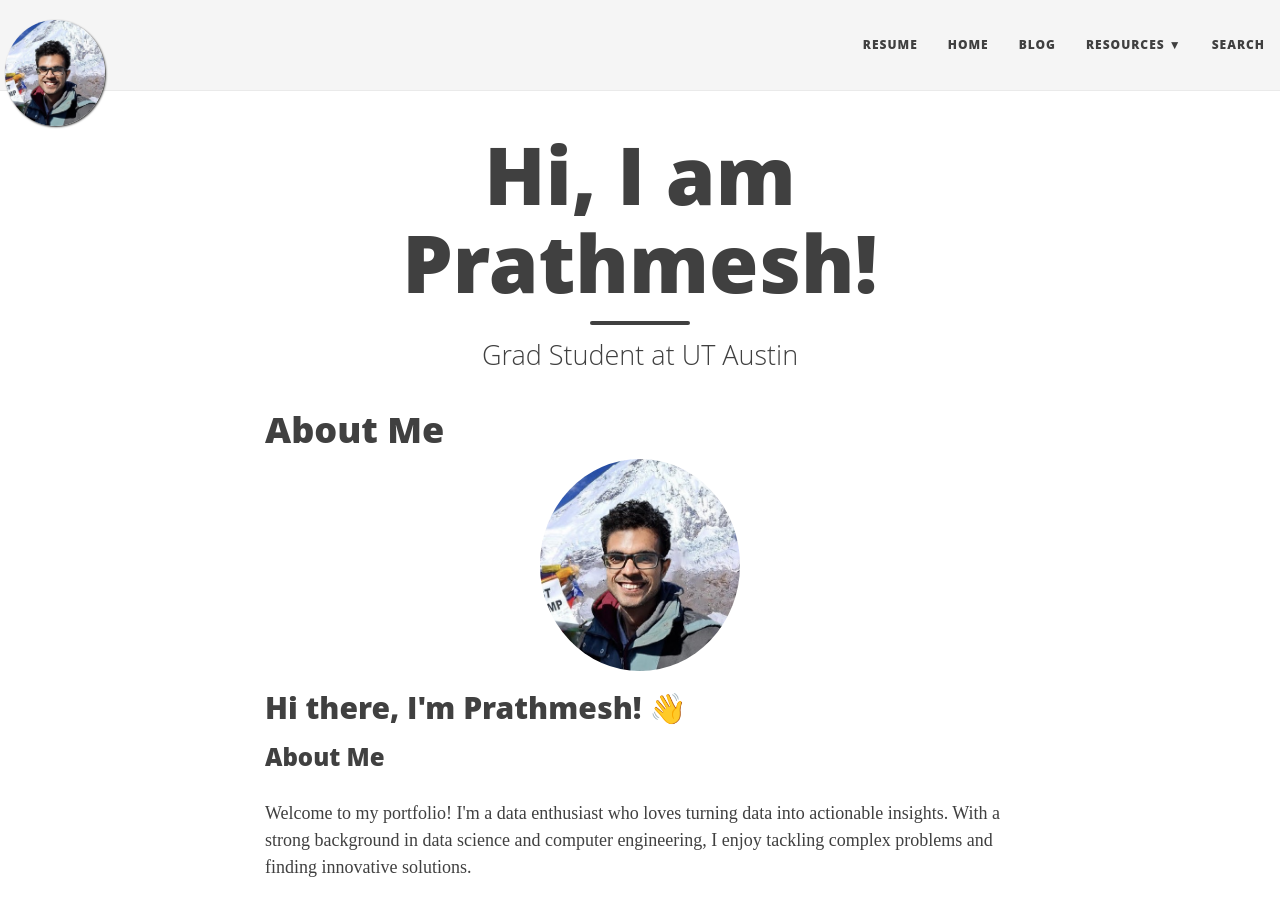
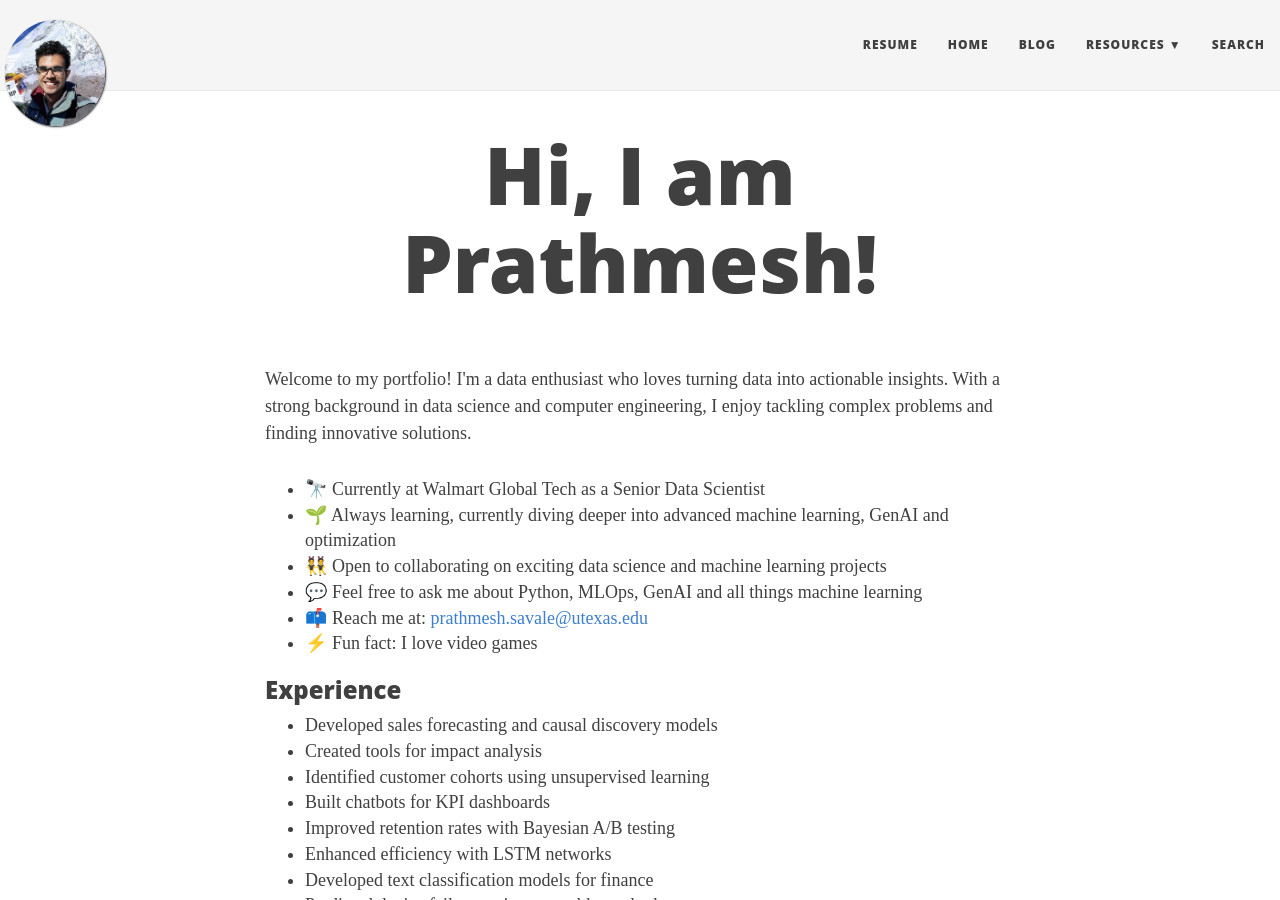
Before and after one commit to praths007/praths007.github.io, a Jekyll site: the page built from index.html, in a window 1280 px wide and 900 px high. Built offline with Jekyll 4.4.1, drawn with Linux system fonts in a browser that asks for light colours; nearby versions of some CDN libraries; the list of posts is cut into pages by our own code.

Commit message:
removed mugshot

```diff
--- a/index.html
+++ b/index.html
@@ -1,7 +1,7 @@
 ---
 layout: page
 title: Hi, I am Prathmesh!
-subtitle: Grad Student at UT Austin
+subtitle:
 use-site-title: true
 ---
 
@@ -26,10 +26,10 @@ use-site-title: true
 </head>
 <body>
     <div class="page">
-        <h1>About Me</h1>
-        <img src="/img/mugshot_me.png" alt="my_mugshot" class="profile-pic center-block">
-        <h2>Hi there, I'm Prathmesh! 👋</h2>
-        <h3>About Me</h3>
+        <!-- <h1>About Me</h1> -->
+        <!-- <img src="/img/mugshot_me.png" alt="my_mugshot" class="profile-pic center-block"> -->
+        <!-- <h2>Hi there, I'm Prathmesh! 👋</h2> -->
+        <!-- <h3>About Me</h3> -->
         <p>Welcome to my portfolio! I'm a data enthusiast who loves turning data into actionable insights. With a strong background in data science and computer engineering, I enjoy tackling complex problems and finding innovative solutions.</p>
         <ul>
             <li>🔭 Currently at Walmart Global Tech as a Senior Data Scientist</li>
```
